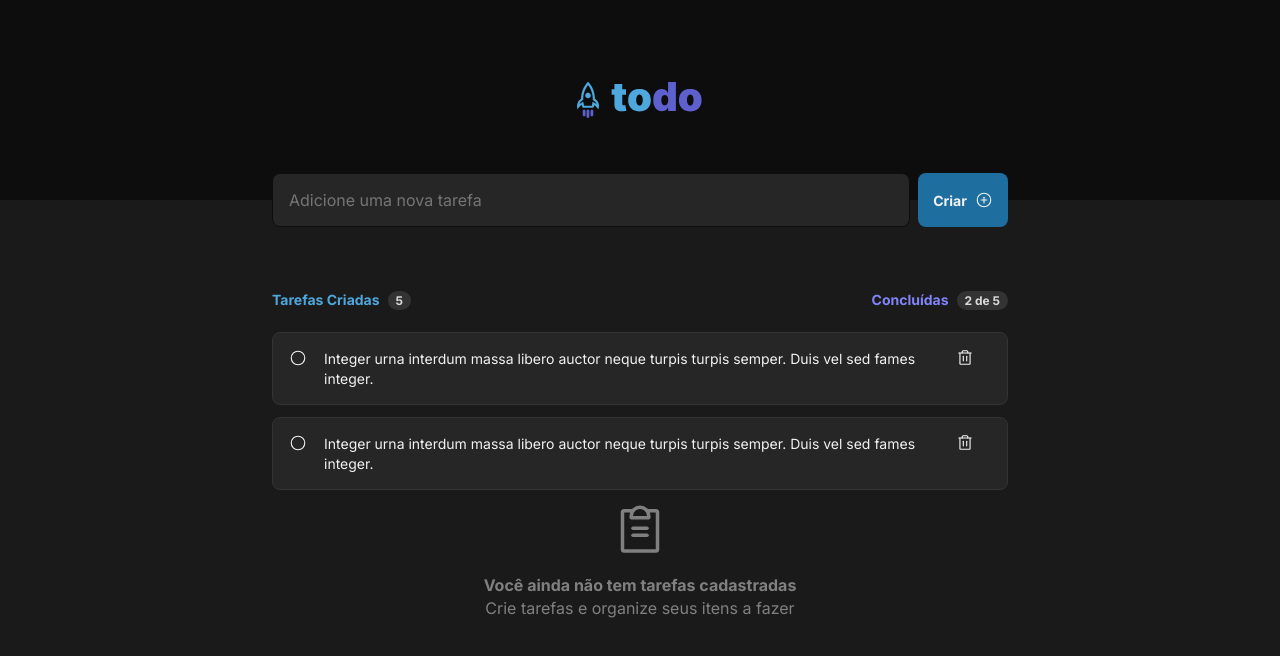
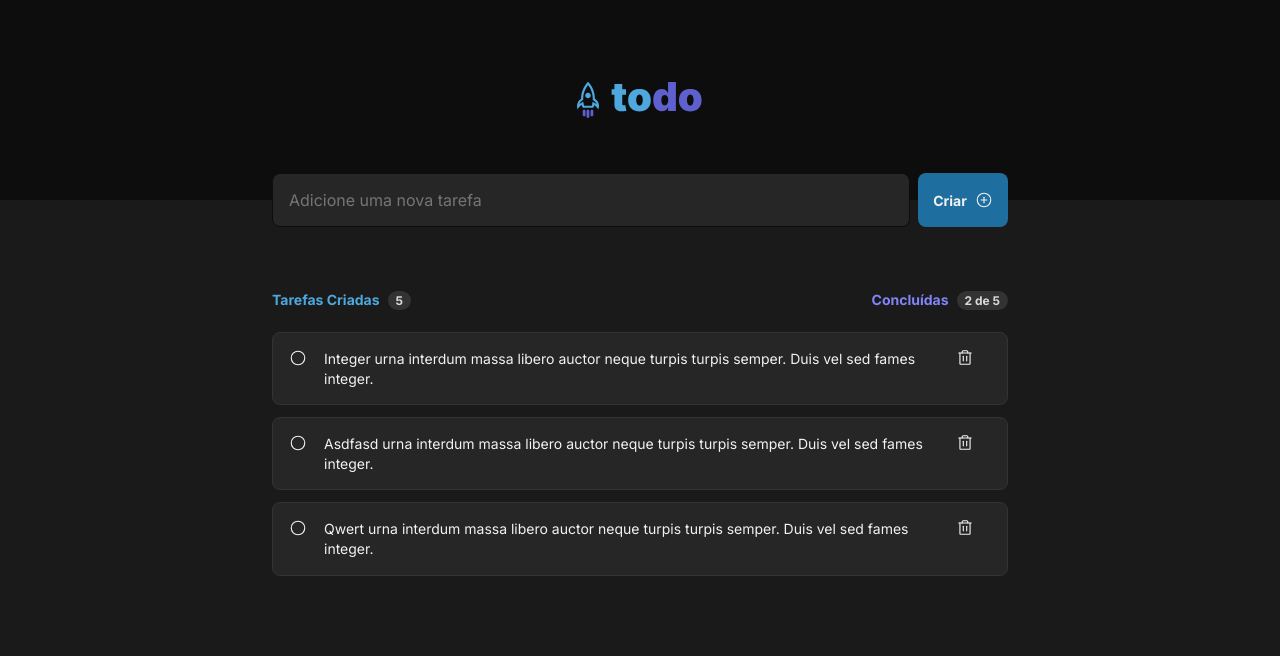
Before and after one commit to marianapalhano/react, a React (Vite) app in the folder todo-list/: page / in a window 1280 px wide. Shown: the top 656 px of the page. Built offline with nearby package versions, Linux system fonts and the light colour scheme.

Commit message:
feat(todo-list): creates app styles and iterates on task list array

```diff
--- a/todo-list/src/components/TaskList.module.css
+++ b/todo-list/src/App.module.css
@@ -76,23 +76,6 @@ main ul {
     list-style-type: none;
 }
 
-main ul li {
-    min-height: 4.5rem;
-    background-color: var(--gray-500);
-    border: 1px solid var(--gray-400);
-    border-radius: 0.5rem;
-    margin-bottom: 0.75rem;
-    padding: 1rem;
-    font-size: 0.875rem;
-    display: grid;
-    grid-template-columns: 1fr auto 1fr;
-}
-
-main ul li span {
-    width: 39.5rem;
-    line-height: 140%;
-}
-
 .emptyList {
     margin: 0 auto;
     display: flex;
@@ -132,12 +115,4 @@ main ul li span {
     main ul {
         width: 90%;
     }
-
-    main ul li span {
-        width: 90%;
-    }
-
-    main ul li {
-        gap: 0.5rem;
-    }
 }
--- a/todo-list/src/App.tsx
+++ b/todo-list/src/App.tsx
@@ -1,14 +1,82 @@
 import { Header } from "./components/Header"
-import { TaskList } from "./components/TaskList"
+import { Task } from "./components/Task"
 
-import './global.css'
+import './global.css';
+import styles from './App.module.css';
+import { Circle, PlusCircle, Trash, CheckCircle, ClipboardText } from 'phosphor-react';
+
+interface TaskProps {
+  id: number,
+  description: string,
+  completed: boolean
+}
+
+let tasks: TaskProps[] = [];
+
+tasks = [
+  {
+    id: 1,
+    description: 'Integer urna interdum massa libero auctor neque turpis turpis semper. Duis vel sed fames integer.',
+    completed: false
+  },
+  {
+    id: 2,
+    description: 'Asdfasd urna interdum massa libero auctor neque turpis turpis semper. Duis vel sed fames integer.',
+    completed: false
+  },
+  {
+    id: 3,
+    description: 'Qwert urna interdum massa libero auctor neque turpis turpis semper. Duis vel sed fames integer.',
+    completed: false
+  }
+]
 
 function App() {
 
   return (
     <div>
       <Header />
-      <TaskList />
+      <div className={styles.wrapper}>
+            <form className={styles.newTaskForm}>
+                <input type="text" placeholder='Adicione uma nova tarefa' />
+                <button>Criar<PlusCircle size={18} /></button>
+            </form>
+            <main>
+                <header>
+                    <div>
+                        <strong>Tarefas Criadas</strong><span>5</span>
+                    </div>
+                    <div>
+                        <strong className={styles.completedCounter}>Concluídas</strong><span>2 de 5</span>
+                    </div>
+                </header>
+                <ul>
+                {tasks.map(task => {
+                  if (tasks.length == 0) {
+                    return (
+                      <div className={styles.emptyList}>
+                        <ClipboardText size={56} />
+                        <strong>Você ainda não tem tarefas cadastradas</strong>
+                        Crie tarefas e organize seus itens a fazer
+                      </div>
+                    )
+                  } else {
+                      return(
+                        <Task
+                          id={task.id}
+                          description={task.description}
+                          completed={task.completed}
+                        />
+                      )
+                  }
+                })}
+                </ul>
+            </main>
+      </div>
+
+
+
+
     </div>
   )
 }
--- /dev/null
+++ b/todo-list/src/components/Task.module.css
@@ -0,0 +1,26 @@
+li {
+    min-height: 4.5rem;
+    background-color: var(--gray-500);
+    border: 1px solid var(--gray-400);
+    border-radius: 0.5rem;
+    margin-bottom: 0.75rem;
+    padding: 1rem;
+    font-size: 0.875rem;
+    display: grid;
+    grid-template-columns: 1fr auto 1fr;
+}
+
+li span {
+    width: 39.5rem;
+    line-height: 140%;
+}
+
+@media (max-width: 768px) {
+    li span {
+        width: 90%;
+    }
+
+    li {
+        gap: 0.5rem;
+    }
+}
--- /dev/null
+++ b/todo-list/src/components/Task.tsx
@@ -0,0 +1,18 @@
+import './Task.module.css';
+import { Circle, PlusCircle, Trash, CheckCircle } from 'phosphor-react';
+
+interface TaskProps {
+    id: number,
+    description: string,
+    completed: boolean
+}
+
+export function Task({ id, description, completed }: TaskProps) {
+    return (
+        <li>
+            <a><Circle size={18} /></a>
+            <span>{description}</span>
+            <a><Trash size={18} /></a>
+        </li>
+    )
+}
--- a/todo-list/src/components/TaskList.tsx
+++ /dev/null
@@ -1,41 +0,0 @@
-import styles from './TaskList.module.css';
-import { Circle, PlusCircle, Trash, CheckCircle, ClipboardText } from 'phosphor-react';
-
-export function TaskList() {
-    return (
-        <div className={styles.wrapper}>
-            <form className={styles.newTaskForm}>
-                <input type="text" placeholder='Adicione uma nova tarefa' />
-                <button>Criar<PlusCircle size={18} /></button>
-            </form>
-            <main>
-                <header>
-                    <div>
-                        <strong>Tarefas Criadas</strong><span>5</span>
-                    </div>
-                    <div>
-                        <strong className={styles.completedCounter}>Concluídas</strong><span>2 de 5</span>
-                    </div>
-                </header>
-                <ul>
-                    <li>
-                        <a><Circle size={18} /></a>
-                        <span>Integer urna interdum massa libero auctor neque turpis turpis semper. Duis vel sed fames integer.</span>
-                        <a><Trash size={18} /></a>
-                    </li>
-                    <li>
-                        <a><Circle size={18} /></a>
-                        <span>Integer urna interdum massa libero auctor neque turpis turpis semper. Duis vel sed fames integer.</span>
-                        <a><Trash size={18} /></a>
-                    </li>
-                </ul>
-
-                <div className={styles.emptyList}>
-                    <ClipboardText size={56} />
-                    <strong>Você ainda não tem tarefas cadastradas</strong>
-                    Crie tarefas e organize seus itens a fazer
-                </div>
-            </main>
-        </div>
-    )
-}
```
